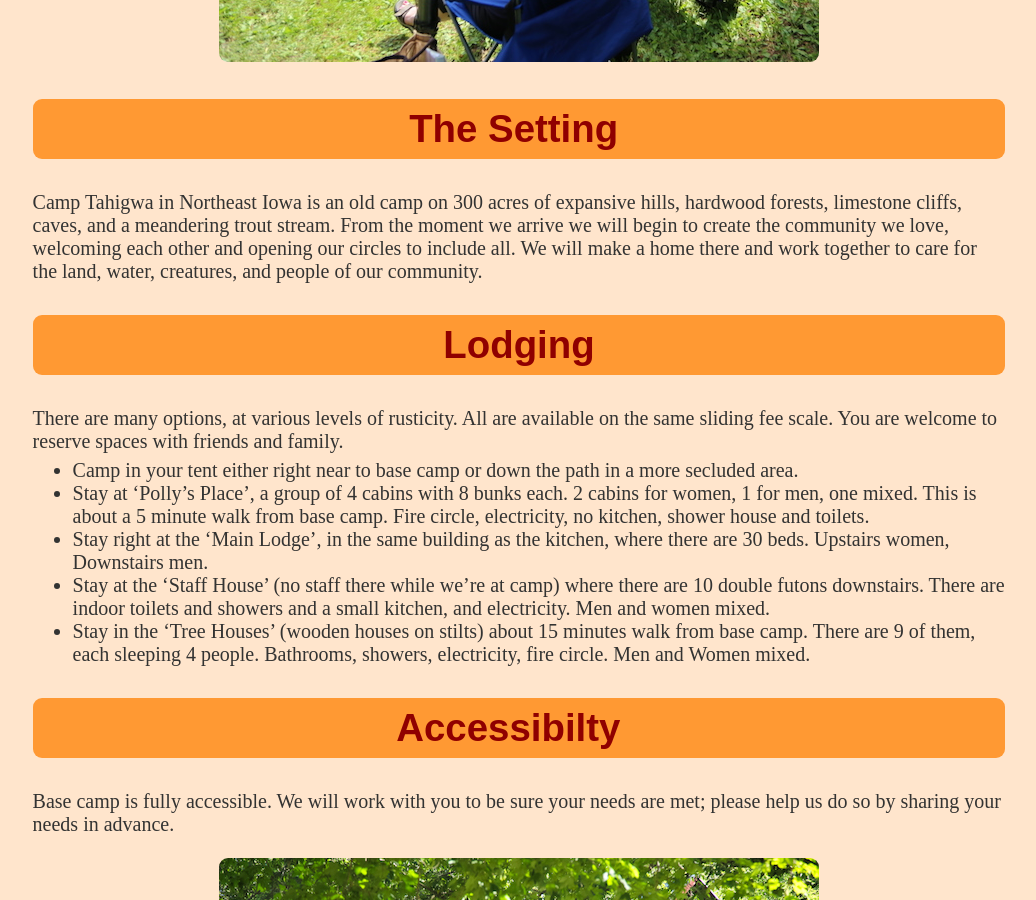
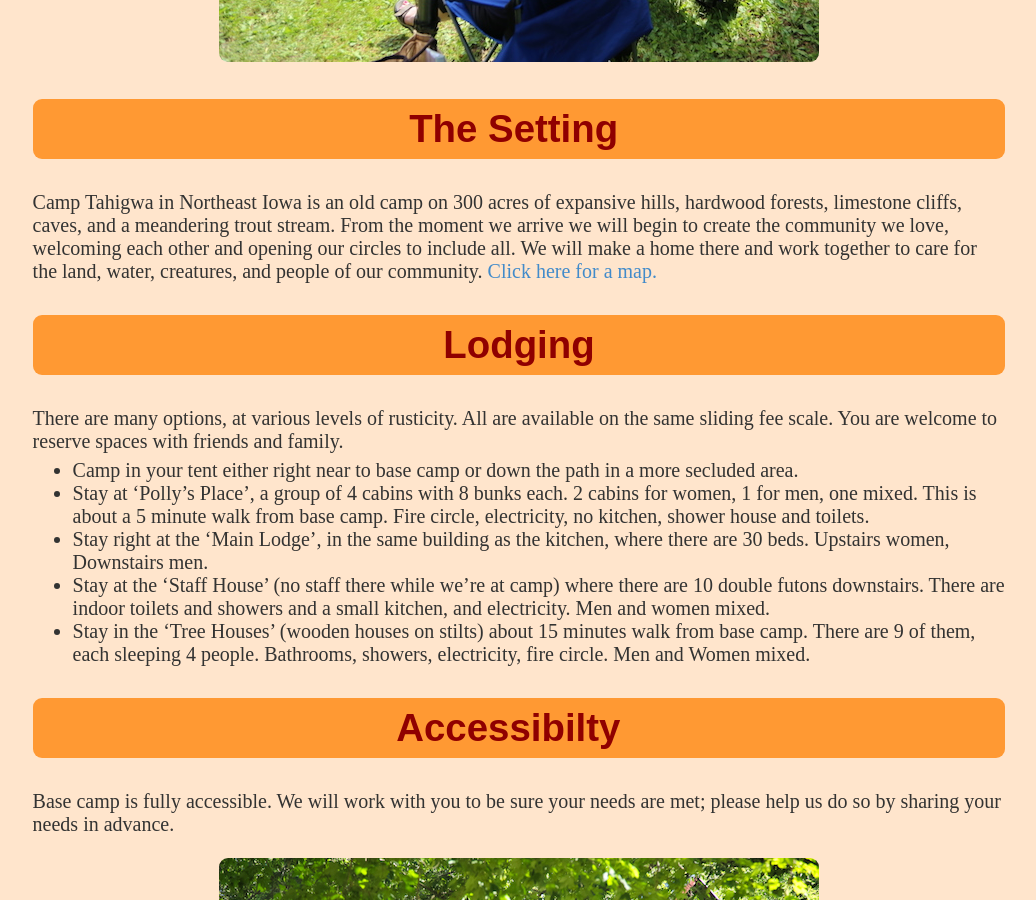
Before and after one commit to neilmb/villagefire, a Jekyll site: the page built from index.md, in a window 1280 px wide and 900 px high, scrolled down 5065 px. Shown: the whole window, without its empty margins (121-1157 px from the left). Built offline with Jekyll 4.4.1, drawn with Linux system fonts in a browser that asks for light colours; some web fonts are replaced.

Commit message:
Add a map

```diff
--- a/index.md
+++ b/index.md
@@ -159,7 +159,7 @@ hardwood forests, limestone cliffs, caves, and a meandering trout stream. From
 the moment we arrive we will begin to create the community we love, welcoming
 each other and opening our circles to include all. We will make a home there
 and work together to care for the land, water, creatures, and people of our
-community.
+community.  [Click here for a map.](https://goo.gl/maps/9v8wp)
 
 ## Lodging
 
```
